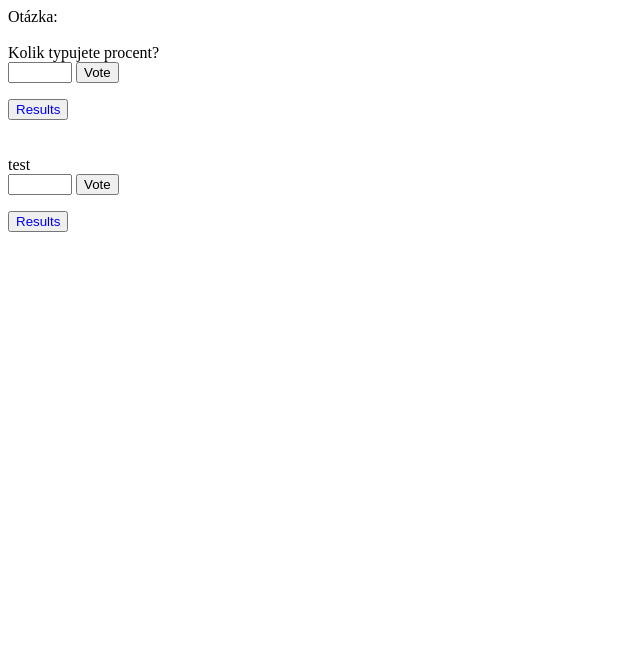
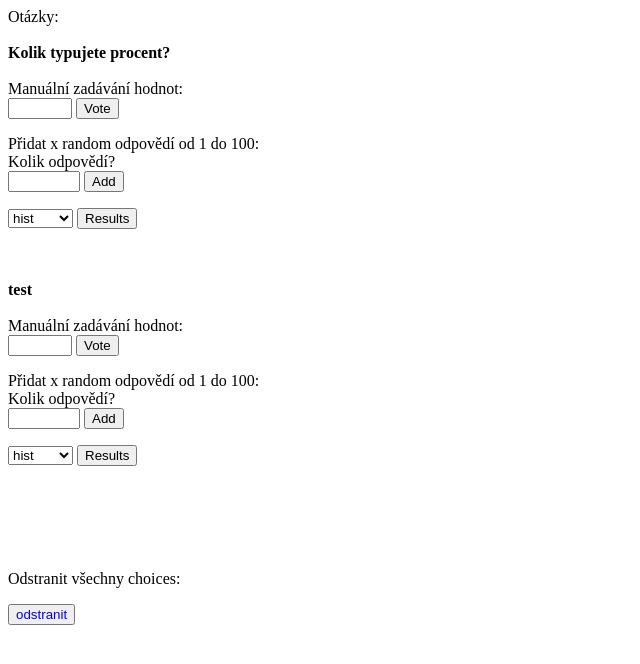
Before and after one commit to johnyssho/metodologie, a Django app: page / in a window 1280 px wide. Shown: the top 664 px of the page, without its empty margins (0-640 px from the left). Run offline with Django 4.2, Linux system fonts and the light colour scheme; data comes from the database, SQL or seed files in the repository; both versions use the stored data as it was after the commit.

Commit message:
demo almost working

```diff
--- a/polls/datadraw/templates/index.html
+++ b/polls/datadraw/templates/index.html
@@ -1,4 +1,4 @@
-<div>Otázka:</div>
+<div>Otázky:</div>
 
 {% if choice %}
 <br>
@@ -8,20 +8,41 @@
 <br>
 
 {% for q in questions %}
-<div>{{ q.question_text }}</div>
+<div style="font-weight:bold">{{ q.question_text }}</div>
 <div>
+  <br>
+  <div>Manuální zadávání hodnot:</div>
   <form action="{% url 'home' %}" method="post">
     {% csrf_token %}
     <input style="display:none" name="question" value="{{ q.pk }}">
     <input type="number" name="choice" min="1" max="100" />
     <input type="submit" value="Vote">
     </form>
+
+    <div>Přidat x random odpovědí od 1 do 100:</div>
+  <form action="{% url 'random' q.pk %}" method="post">
+    {% csrf_token %}
+    <div>Kolik odpovědí?</div><input type="number" name="choice" min="1" max="1000" />
+    <input type="submit" value="Add">
+    </form>
 </div>
-<div><button><a href={% url 'results' q.pk %} style="text-decoration:none">Results</a></button></div>
+
+<div>
+  <form action="{% url 'results' q.pk %}" method="post">
+    {% csrf_token %}
+    <select name="choice" id="type-of-graph">
+      <option value="hist">hist</option>
+      <option value="boxplot">boxplot</option>
+    </select>
+    <input type="submit" value="Results">
+    </form>
+</div>
 <br>
 <br>
 {% endfor %}
 
 <br>
 <br>
-{% comment %} <button><a href={% url 'results' %} style="text-decoration:none">Results</a></button> {% endcomment %}
+
+<p>Odstranit všechny choices:</p>
+<button><a href={% url 'delete_all_choices' %} style="text-decoration:none">odstranit</a></button>
--- /dev/null
+++ b/polls/datadraw/templates/random.html
@@ -0,0 +1,3 @@
+{% for add in added %}
+<p>{{ add }}</p>
+{% endfor %}
--- a/polls/datadraw/urls.py
+++ b/polls/datadraw/urls.py
@@ -1,7 +1,9 @@
 from django.urls import path
-from .views import IndexView, ResultsView
+from .views import IndexView, ResultsView, AddRandView, DeleteChoicesView
 
 urlpatterns = [
 path('', IndexView, name='home'),
 path('results/<int:pk>', ResultsView, name='results'),
+path('random/<int:pk>', AddRandView, name='random'),
+path('delete_all_choices', DeleteChoicesView, name='delete_all_choices'),
 ]
--- a/polls/datadraw/views.py
+++ b/polls/datadraw/views.py
@@ -24,19 +24,43 @@ def IndexView(request):
 
   return render(request, 'index.html', context)
 
+def AddRandView(request, pk):
+
+  choice = request.POST['choice']
+  q = Question.objects.filter(pk = pk).first()
+  random_nums = [random.randint(1, 100) for _ in range(int(choice))]
+  added = []
+  for x in random_nums:
+    ch = Choice(question = q, choice = x)
+    ch.save()
+    added.append('Added number ' + str(x) + ' to question: ' + q.question_text)
+
+  return render(request, 'random.html', { 'added' : added })
+
 def ResultsView(request, pk):
 
-  # x = [random.randint(1, 100) for _ in range(200)]
+  type_of_graph = request.POST['choice']
 
-  # fig = plt.figure(figsize=[10, 6])
-  # plt.hist(x, bins=35)
+  choices = Choice.objects.all().filter(question=Question.objects.all().filter(pk=pk).first())
+  array = []
+  for x in choices:
+    array.append(x.choice)
 
-  # imgdata = StringIO()
-  # fig.savefig(imgdata, format='svg')
-  # imgdata.seek(0)
+  fig = plt.figure(figsize=[10, 6])
+  if type_of_graph == 'hist':
+    plt.hist(array, bins=35)
+  elif type_of_graph == 'boxplot':
+    plt.boxplot(array)
 
-  # data = imgdata.getvalue()
+  imgdata = StringIO()
+  fig.savefig(imgdata, format='svg')
+  imgdata.seek(0)
 
-  data = pk
+  data = imgdata.getvalue()
+
   context = { 'fig' : data }
   return render(request, 'results.html', context)
+
+def DeleteChoicesView(request):
+  Choice.objects.all().delete()
+  return HttpResponse("Deleted all choices")
```
Also changed, not shown: polls/db.sqlite3.
